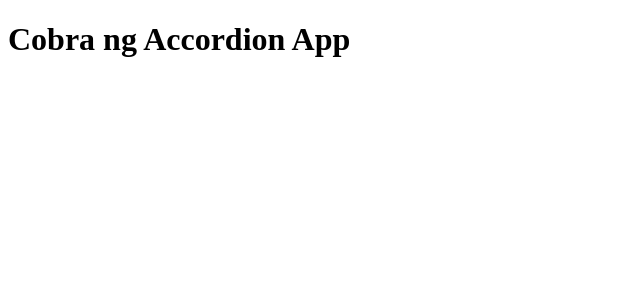
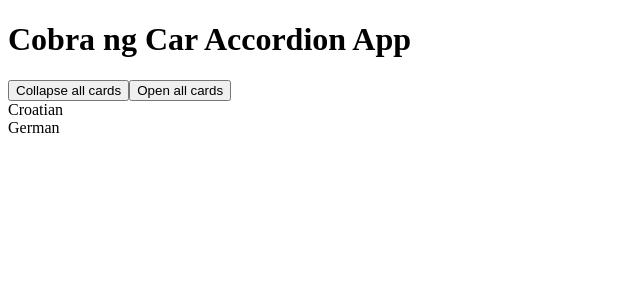
Before and after one commit to A-Cobra/angular, an Angular app: page / in a window 1280 px wide. Shown: the top 300 px of the page, without its empty margins (0-640 px from the left). Built offline with nearby package versions, Linux system fonts and the light colour scheme.

Commit message:
Collapsing and opening all the lists at the same time now works

```diff
--- a/src/app/app.component.html
+++ b/src/app/app.component.html
@@ -1,3 +1,3 @@
 <div id="main">
-  <h1>Cobra ng Accordion App</h1>
+  <app-car-accordion></app-car-accordion>
 </div>
--- a/src/app/app.component.ts
+++ b/src/app/app.component.ts
@@ -6,14 +6,7 @@ import { Component } from '@angular/core';
   styleUrls: ['./app.component.scss'],
 })
 export class AppComponent {
-  accordionComponent!: Array<any>; //Change this to not any
+  carsListByCategory!: Array<any>; //Change this to not any
   title = 'AccordionApp';
-  constructor() {
-    this.accordionComponent = [
-      {
-        category: 'Croatian',
-        collapsed: true,
-      },
-    ];
-  }
+  constructor() {}
 }
--- a/src/app/app.module.ts
+++ b/src/app/app.module.ts
@@ -3,10 +3,14 @@ import { BrowserModule } from '@angular/platform-browser';
 
 import { AppRoutingModule } from './app-routing.module';
 import { AppComponent } from './app.component';
+import { CarAccordionComponent } from './car-accordion/car-accordion.component';
+import { CarAccordionItemComponent } from './car-accordion/car-accordion-item/car-accordion-item.component';
 
 @NgModule({
   declarations: [
-    AppComponent
+    AppComponent,
+    CarAccordionComponent,
+    CarAccordionItemComponent
   ],
   imports: [
     BrowserModule,
--- /dev/null
+++ b/src/app/car-accordion/car-accordion-item/car-accordion-item.component.html
@@ -0,0 +1,4 @@
+<div class="category-title">{{ category }}</div>
+<div class="car-cards-container" [hidden]="collapsed">
+  {{ carsList.length }} cars in the category
+</div>
--- /dev/null
+++ b/src/app/car-accordion/car-accordion.component.html
@@ -0,0 +1,11 @@
+<h1>Cobra ng Car Accordion App</h1>
+<div class="car-accordion-item">
+  <button (click)="collapseAllCards()">Collapse all cards</button>
+  <button (click)="openAllCards()">Open all cards</button>
+  <app-car-accordion-item
+    *ngFor="let carCategory of carsListByCategory"
+    [category]="carCategory.category"
+    [carsList]="carCategory.content"
+    [collapsed]="carCategory.collapsed">
+  </app-car-accordion-item>
+</div>
--- /dev/null
+++ b/src/app/car-accordion/car-accordion.component.ts
@@ -0,0 +1,72 @@
+import { Component } from '@angular/core';
+
+@Component({
+  selector: 'app-car-accordion',
+  templateUrl: './car-accordion.component.html',
+  styleUrls: ['./car-accordion.component.scss'],
+})
+export class CarAccordionComponent {
+  carsListByCategory: Array<any>; //Change this to not any
+  constructor() {
+    this.carsListByCategory = [
+      {
+        category: 'Croatian',
+        collapsed: true,
+        content: [
+          {
+            brand: 'Rimac',
+            model: 'Nevera',
+            releaseYear: 2021,
+            engine: '4WD-Electric',
+            weight: 2150,
+            price: 2100000,
+            logo: '',
+          },
+          {
+            brand: 'DOK-ING',
+            model: 'Loox',
+            releaseYear: 2010,
+            engine: '4WD-Electric',
+            weight: 1300,
+            price: 35000,
+            logo: '',
+          },
+        ],
+      },
+      {
+        category: 'German',
+        collapsed: true,
+        content: [
+          {
+            brand: 'Mercedes Benz',
+            model: 'AMG One',
+            releaseYear: 2022,
+            engine: 'Hybrid E-turbo V6',
+            weight: 1695,
+            price: 2100000,
+            logo: '',
+          },
+          {
+            brand: 'Porsche',
+            model: '919 Hybrid Evo',
+            releaseYear: 2014,
+            engine: 'Hybrid V4',
+            weight: 849,
+            price: 100000,
+            logo: '',
+          },
+        ],
+      },
+    ];
+  }
+  openAllCards() {
+    this.carsListByCategory.forEach(carCategory => {
+      carCategory.collapsed = false;
+    });
+  }
+  collapseAllCards() {
+    this.carsListByCategory.forEach(carCategory => {
+      carCategory.collapsed = true;
+    });
+  }
+}
```
Also changed, not shown: src/app/car-accordion/car-accordion-item/car-accordion-item.component.ts (added, +13 -0 lines), src/app/car-accordion/car-accordion-item/car-accordion-item.component.scss (added), src/app/car-accordion/car-accordion.component.scss (added), 2 other files (tests, documents, lock files or other folders).
